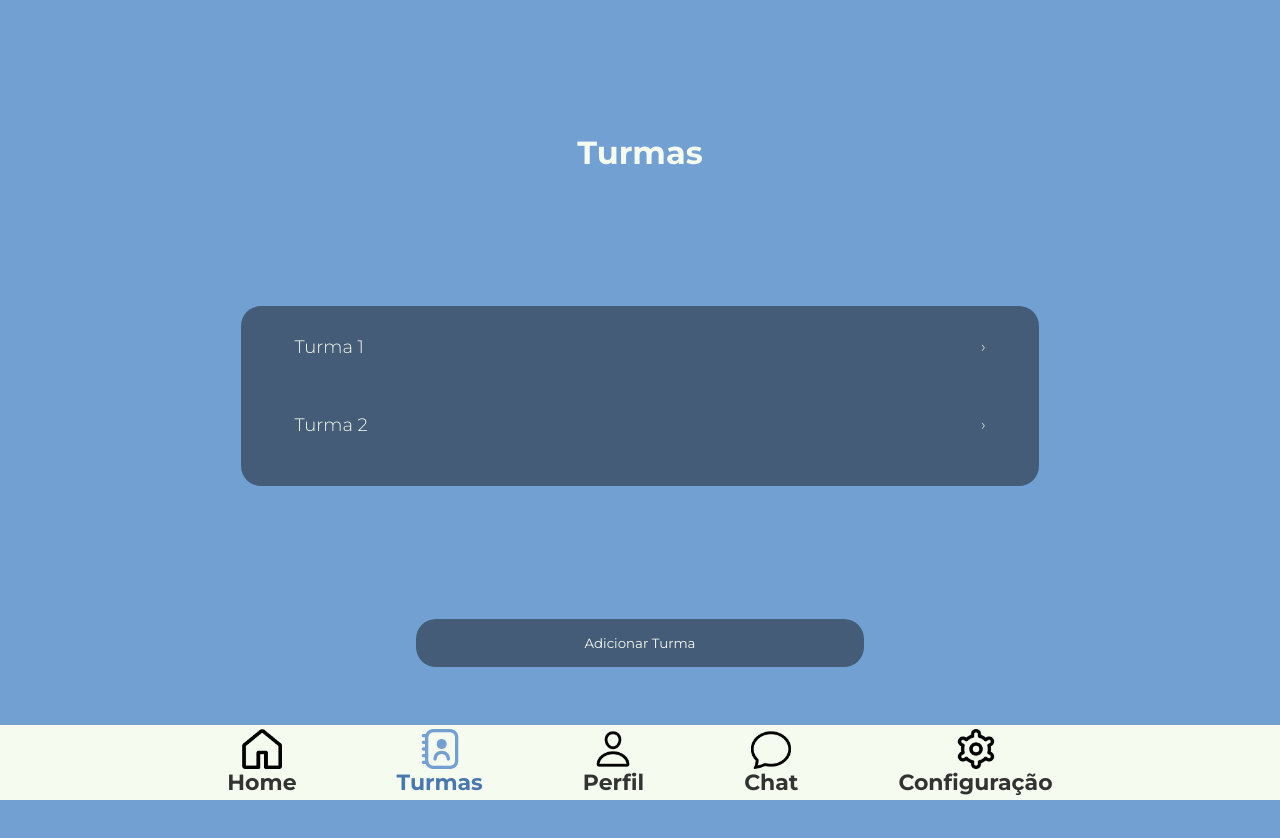
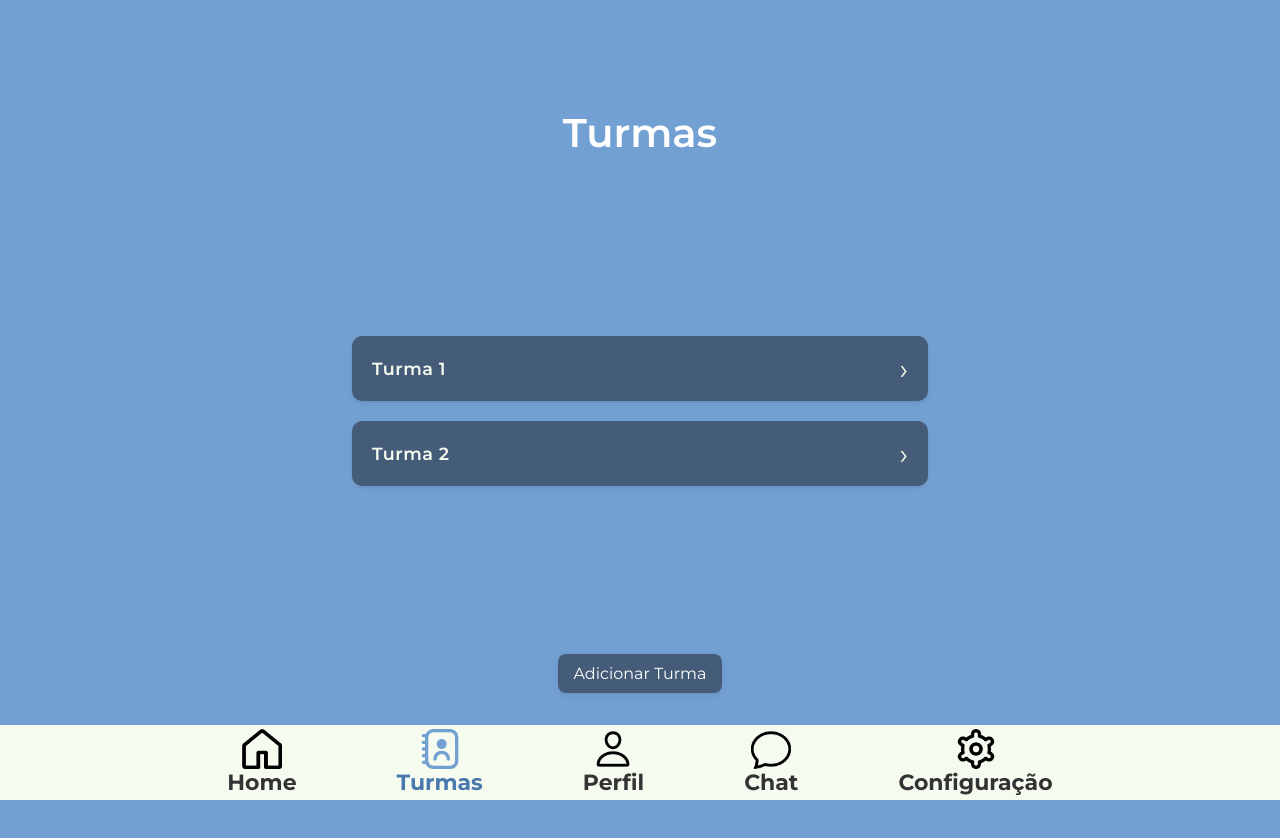
Before and after one commit to Jhuan-Medeiros/Baby_Diary, a React (Vite) app in the folder frontend/: page /turmas in a window 1280 px wide. Built offline with nearby package versions, Linux system fonts and the light colour scheme; a web font is replaced by a local one.

Commit message:
Turmas melhorada (incompleta)

```diff
--- a/frontend/src/pages/Turmas/Turmas.css
+++ b/frontend/src/pages/Turmas/Turmas.css
@@ -1,231 +1,322 @@
+/* Reset */
 body {
   margin: 0;
-  overflow-x: hidden;
-  overflow-y: hidden;
+  font-family: 'Segoe UI', Tahoma, Geneva, Verdana, sans-serif;
+  background-color: #73a0d3;
+  color: #2e3a59;
+  overflow: hidden;
+  overflow-y: auto;
 }
 
+/* Container Principal */
 .corpoTurmas {
   background-color: #73a0d3;
   height: 100vh;
   width: 100vw;
   display: flex;
+  flex-direction: column;
   justify-content: space-evenly;
   align-items: center;
-  flex-direction: column;
   padding-bottom: 5vh;
 }
 
+/* Título Principal */
 .tituloTurmas {
-  color: #f5fbef;
+  color: #ffffff;
+  font-size: 2.5rem;
+  font-weight: 600;
+  margin-bottom: 20px;
 }
 
+/* Lista de Turmas */
 .listaDeTurmas {
-  background-color: #445c77;
+  background-color: transparent;
   display: flex;
-  justify-content: space-evenly;
+  flex-direction: column;
   align-items: center;
-  gap: 7vh;
-  flex-direction: column;
+  gap: 20px;
+  width: 80%;
+  max-width: 60%;
+  max-height: 50%;
+  padding: 40px 20px;
+
   border-radius: 20px;
-  width: 70%;
-  max-height: 40%;
-  max-width: 60%;
-  overflow-y: auto;
-  padding: 40px 15px;
 }
 
+.listaDeTurmas .turmaItem:first-child {
+  margin-top: 1.5vh;
+}
 
-
-
-/* Estilização dos itens de turma */
+/* Item de Turma */
 .turmaItem {
-  width: 100%;
+  display: flex;
+  flex-direction: column;
+  align-items: center;
+  width: 50%;
 }
 
 .turmaButton {
   background-color: #445c77;
   color: #f5fbef;
   border: none;
-  width: 100%;
-  height: 10%;
+  width: 150%;
+  padding: 15px 20px;
   display: flex;
+  justify-content: space-between;
   align-items: center;
-  justify-content: space-between;
-  padding-left: 5%;
-  padding-right: 5%;
-  font-weight: 300;
-  font-size: large;
+  font-size: 1.1rem;
+  font-weight: 400;
+  cursor: pointer;
+  border-radius: 10px;
+  box-shadow: 0 2px 4px rgba(0, 0, 0, 0.1);
+  transition: background-color 0.3s ease, transform 0.1s ease;
+}
+
+.turmaButton:hover {
+  background-color: #3a4f65;
+}
+
+.turmaButton:active {
+  background-color: #2f3d51;
+  transform: scale(0.98);
+}
+
+.turmaNome {
+  font-weight: 600;
+  letter-spacing: 0.5px;
+}
+
+.arrow {
+  font-size: 1.8rem;
+  color: #f5fbef;
   cursor: pointer;
 }
 
-.arrow {
-  cursor: pointer;
-  margin-left: auto;
-  font-size: 1.5vh;
+.listaAlunos {
+  width: 80%;
+  background-color: #ffffff;
+  color: #2e3a59;
+  border-radius: 10px;
+  /* border: 2px solid #858586; */
+  box-shadow: 0 2px 8px rgba(0, 0, 0, 0.08);
+  transition: box-shadow 0.3s ease;
+  display: flex;
+  flex-wrap: nowrap;
+  overflow-x: auto;
+  gap: 10px;
+  padding: 15px;
+  flex-direction: column;
 }
 
-/* Lista de alunos */
-.listaAlunos {
-  background-color: #f5fbef;
-  color: #000;
-  width: 100%;
-  padding: 5px 10px;
-  border-radius: 5px;
-  margin-top: 5px;
-
+.listaAlunos p {
+  margin: 0;
+  display: flex;
+  justify-content: space-between;
+  align-items: center;
+  border-bottom: 1px solid #e9ecef;
+  border: solid 1px #858586;
+  border-radius: 10px;
+  padding: 10px;
 }
 
-
-/* Botão para criar turma */
-.botaoCriarTurma {
-  background-color: #445c77;
-  height: 6vh;
-  width: 35vw;
-  color: #f5fbef;
-  border: none;
-  border-radius: 20px;
-  cursor: pointer;
+.listaAlunos p:last-child {
+  border-bottom: none;
 }
 
-/* Modal para criar turma */
-.modalCriarTurma {
+.botaoCriarTurma,
+.adicionarAlunoButton,
+.buscaAlunoButton,
+.modalButtons button,
+.excluirAlunoButton,
+.excluirTurmaButton {
+  background-color: #445c77;
+  color: #ffffff;
+  border: none;
+  padding: 10px 15px;
+  border-radius: 8px;
+  font-size: 1rem;
+  cursor: pointer;
+  transition: background-color 0.3s ease, transform 0.1s ease;
+  box-shadow: 0 2px 6px rgba(0, 0, 0, 0.1);
+}
+
+.botaoCriarTurma:hover,
+.adicionarAlunoButton:hover,
+.buscaAlunoButton:hover,
+.modalButtons button:hover,
+.excluirAlunoButton:hover,
+.excluirTurmaButton:hover {
+  background-color: #3a4f65;
+}
+
+.botaoCriarTurma:active,
+.adicionarAlunoButton:active,
+.buscaAlunoButton:active,
+.modalButtons button:active,
+.excluirAlunoButton:active,
+.excluirTurmaButton:active {
+  background-color: #2f3d51;
+  transform: scale(0.98);
+}
+
+.modalCriarTurma,
+.modalOverlay {
   position: fixed;
   top: 0;
   left: 0;
-  width: 100%;
-  height: 100%;
-  background-color: rgba(0,0,0,0.5);
+  width: 100vw;
+  height: 100vh;
+  background-color: rgba(0, 0, 0, 0.6);
   display: flex;
   justify-content: center;
   align-items: center;
+  z-index: 1000;
 }
 
-.modalContent {
-  background-color: #fff;
-  padding: 20px;
-  border-radius: 10px;
-  width: 300px;
+.modalContent,
+.modalAlunoContent {
+  background-color: #ffffff;
+  padding: 30px;
+  border-radius: 15px;
+  width: 90%;
+  max-width: 400px;
   text-align: center;
+  box-shadow: 0 6px 20px rgba(0, 0, 0, 0.3);
 }
 
-/* Estilos para adicionar aluno */
 .adicionarAlunoContainer {
   display: flex;
   align-items: center;
   gap: 10px;
-  margin-top: 10px;
+  margin-top: 15px;
   width: 100%;
   padding: 0 5%;
+  justify-content: center;
 }
 
-.adicionarAlunoInput {
+.adicionarAlunoInput,
+.campoBusca {
   flex: 1;
-  padding: 5px 10px;
-  border-radius: 5px;
+  padding: 10px;
+  border-radius: 8px;
   border: 1px solid #ccc;
+  font-size: 1rem;
 }
 
-.adicionarAlunoButton {
-  background-color: #445c77;
-  color: #f5fbef;
-  border: none;
-  padding: 5px 10px;
-  border-radius: 5px;
-  cursor: pointer;
+.cardsContainer {
+  display: flex;
+  flex-wrap: wrap;
+  justify-content: center;
+  gap: 15px;
 }
 
-/* Modal geral que cobre tudo */
-.modalOverlay {
-  position: fixed;
-  top: 0;
-  left: 0;
-  height: 100vh;
-  width: 100vw;
-  background-color: rgba(0, 0, 0, 0.5);
-  display: flex;
-  justify-content: center;
-  align-items: center;
-  z-index: 999;
+.alunoCard {
+  flex: 0 1 120px;
+  background-color: #f1f6fb;
+  border: 1px solid #cfd8e3;
+  border-radius: 12px;
+  padding: 12px;
+  text-align: center;
+  font-weight: 500;
+  transition: background-color 0.3s ease, transform 0.2s ease;
+  box-shadow: 0 2px 6px rgba(0, 0, 0, 0.05);
 }
 
-/* Conteúdo branco centralizado */
-.modalAlunoContent {
-  background-color: #fff;
+.alunoCard:hover {
+  background-color: #e3eef8;
+  transform: translateY(-3px);
+}
+
+.scrollHorizontal {
+  display: flex;
+  flex-wrap: wrap;
+  overflow-y: auto;
+  max-height: 200px;
+  gap: 15px;
+  padding: 10px;
+  justify-content: center;
+  scrollbar-width: thin;
+  scrollbar-color: #aaa #f1f1f1;
+}
+
+.scrollHorizontal::-webkit-scrollbar {
+  height: 8px;
+  width: 8px;
+}
+
+.scrollHorizontal::-webkit-scrollbar-track {
+  background: #f1f1f1;
+}
+
+.scrollHorizontal::-webkit-scrollbar-thumb {
+  background-color: #999;
   border-radius: 10px;
-  padding: 30px;
-  width: 400px;
-  height: 400px;
-  max-width: 90%;
+  border: 2px solid #f1f1f1;
+}
+
+.turmaDetalhe {
+  margin-top: 10px;
+  background-color: #f1f6fb;
+  border-radius: 10px;
+  box-shadow: 0 4px 8px rgba(0, 0, 0, 0.1);
+  width: 130%;
+  display: flex;
+  flex-direction: column;
+  align-items: center;
+}
+
+.turmaNomeHeader {
+  width: 100%;
+  margin-bottom: 10px;
+  font-size: 1.2rem;
+  font-weight: 600;
+  color: #2e3a59;
   text-align: center;
 }
 
-/* Cards de alunos */
-.cardsContainer {
+.turmaActions {
+  margin-top: 15px;
   display: flex;
-  flex-direction: column;
+  justify-content: space-around;
+  flex-wrap: wrap;
   gap: 10px;
-  margin: 20px 0;
+  width: 100%;
 }
 
-.alunoCard {
-  min-width: 120px;
-  padding: 10px;
-  border: 1px solid black;
-  border-radius: 5px;
-  background-color: #f9f9f9;
-  text-align: center;
-  flex-shrink: 0;
-}
-
-/* Campo de busca */
-.campoBusca {
-  width: 100%;
-  padding: 8px;
-  margin-bottom: 15px;
-  border: 1px solid #ccc;
+.excluirAlunoButton {
+  background-color: #d9534f;
+  padding: 5px 10px;
+  font-size: 0.85rem;
   border-radius: 5px;
 }
 
-/* Scroll horizontal dos cards */
-.scrollHorizontal {
-  display: flex;
-  flex-wrap: wrap; /* Faz os cards quebrarem linha */
-  overflow-y: auto; /* Ativa scroll vertical */
-  max-height: 150px; /* Limita a altura do container */
-  gap: 10px;
-  padding: 10px;
-  justify-content: center;
+.excluirAlunoButton:hover {
+  background-color: #c9302c;
 }
 
-/* Botões do modal */
-.modalButtons {
-  display: flex;
-  justify-content: space-between;
-  gap: 10px;
-  margin-top: 20px;
+.excluirTurmaButton,
+.buscaAlunoButton {
+  background-color: #0099ff;
 }
 
-.modalButtons button {
-  flex: 1;
-  padding: 8px;
-  background-color: #445c77;
-  color: white;
-  border: none;
-  border-radius: 5px;
-  cursor: pointer;
+.excluirTurmaButton:hover,
+.buscaAlunoButton:hover {
+  background-color: #007acc;
 }
 
-.modalButtons button:hover {
-  background-color: #3a4f65;
+.botaoCriarTurma {
+  display: flex;
+  align-items: center;
+  justify-content: center;
+  bottom: 20px;
+  margin-top: 20px;
+  background-color: #445c77;
+  color: #ffffff;
+  border: none;
+  padding: 10px 15px;
+  border-radius: 8px;
+  font-size: 1rem;
+  cursor: pointer;
+  transition: background-color 0.3s ease, transform 0.1s ease;
+  box-shadow: 0 2px 6px rgba(0, 0, 0, 0.1);
 }
-
-/* .excluirAlunoButton {
-
-} */
-
-.arrow {
-  cursor: pointer;
-  margin-left: auto;
-  font-size: 2vh;
-
-}
--- a/frontend/src/pages/Turmas/Turmas.jsx
+++ b/frontend/src/pages/Turmas/Turmas.jsx
@@ -20,6 +20,8 @@ export const Turmas = () => {
   const [modalAlunoIndex, setModalAlunoIndex] = useState(null);
   const [isAddingAluno, setIsAddingAluno] = useState(false);
   const [novoAlunoNome, setNovoAlunoNome] = useState("");
+  const [showSearchModal, setShowSearchModal] = useState(false);
+  const [searchTerm, setSearchTerm] = useState("");
 
   const handleOpenForm = () => setShowForm(true);
   const handleCloseForm = () => {
@@ -58,7 +60,6 @@ export const Turmas = () => {
 
   const handleDeleteTurma = (index) => {
     setTurmas(turmas.filter((_, idx) => idx !== index));
-    // Remove o estado de expansão se necessário
     setExpandedTurmas((prev) => {
       const novo = { ...prev };
       delete novo[index];
@@ -84,6 +85,14 @@ export const Turmas = () => {
     );
   };
 
+  // Filtra os alunos com base no termo buscado
+  const filteredAlunos =
+    modalAlunoIndex !== null
+      ? turmas[modalAlunoIndex].alunos.filter((aluno) =>
+          aluno.toLowerCase().includes(searchTerm.toLowerCase())
+        )
+      : [];
+
   return (
     <div className="corpoTurmas">
       <h1 className="tituloTurmas">Turmas</h1>
@@ -101,6 +110,7 @@ export const Turmas = () => {
                   e.stopPropagation();
                   setModalAlunoIndex(index);
                   setIsAddingAluno(false);
+                  setShowSearchModal(false);
                 }}
               >
                 ›
@@ -108,6 +118,8 @@ export const Turmas = () => {
             </button>
             {expandedTurmas[index] && (
               <>
+                <div className="turmaDetalhe">
+                  <h3 className="turmaNomeHeader">{turma.nome}</h3>
                   <div className="listaAlunos">
                     {turma.alunos.length > 0 ? (
                       turma.alunos.map((aluno, idx) => (
@@ -117,7 +129,7 @@ export const Turmas = () => {
                             className="excluirAlunoButton"
                             onClick={() => handleDeleteAluno(index, idx)}
                           >
-                          Excluir
+                            Remover
                           </button>
                         </p>
                       ))
@@ -125,11 +137,14 @@ export const Turmas = () => {
                       <p>Sem alunos</p>
                     )}
                   </div>
+                </div>
+                <div className="turmaActions">
                   <button
                     className="adicionarAlunoButton"
                     onClick={() => {
                       setModalAlunoIndex(index);
                       setIsAddingAluno(true);
+                      setShowSearchModal(false);
                     }}
                   >
                     Adicionar Aluno
@@ -140,15 +155,27 @@ export const Turmas = () => {
                   >
                     Excluir Turma
                   </button>
+                  <button
+                    className="buscaAlunoButton"
+                    onClick={() => {
+                      setModalAlunoIndex(index);
+                      setShowSearchModal(true);
+                    }}
+                  >
+                    🔍 Buscar Aluno
+                  </button>
+                </div>
               </>
             )}
           </div>
         ))}
       </div>
 
+     <div className="botaoCriarTurmaContainer">
         <button className="botaoCriarTurma" onClick={handleOpenForm}>
           Adicionar Turma
         </button>
+      </div>
 
       {showForm && (
         <div className="modalCriarTurma">
@@ -168,35 +195,15 @@ export const Turmas = () => {
         </div>
       )}
 
-      {modalAlunoIndex !== null && (
+      {modalAlunoIndex !== null && !showSearchModal && (
         <div className="modalOverlay">
           <div className="modalAlunoContent">
             {!isAddingAluno ? (
               <>
                 <h2>{turmas[modalAlunoIndex].nome} - Alunos</h2>
-                <input
-                  type="text"
-                  placeholder="Buscar aluno..."
-                  className="campoBusca"
-                  onChange={(e) => {
-                    const termo = e.target.value.toLowerCase();
-                    const alunosFiltrados = turmas[modalAlunoIndex].alunos.filter(
-                      (aluno) => aluno.toLowerCase().includes(termo)
-                    );
-                    setTurmas((prev) =>
-                      prev.map((turma, idx) =>
-                        idx === modalAlunoIndex
-                          ? { ...turma, alunosFiltrados }
-                          : turma
-                      )
-                    );
-                  }}
-                />
                 <div className="scrollHorizontal">
-                  {(turmas[modalAlunoIndex].alunosFiltrados ||
-                    turmas[modalAlunoIndex].alunos).length > 0 ? (
-                    (turmas[modalAlunoIndex].alunosFiltrados ||
-                      turmas[modalAlunoIndex].alunos).map((aluno, idx) => (
+                  {turmas[modalAlunoIndex].alunos.length > 0 ? (
+                    turmas[modalAlunoIndex].alunos.map((aluno, idx) => (
                       <div key={idx} className="alunoCard">
                         {aluno}{" "}
                         <button
@@ -244,6 +251,48 @@ export const Turmas = () => {
         </div>
       )}
 
+      {showSearchModal && modalAlunoIndex !== null && (
+        <div className="modalOverlay">
+          <div className="modalAlunoContent">
+            <h2>Buscar Aluno em {turmas[modalAlunoIndex].nome}</h2>
+            <input
+              type="text"
+              placeholder="Buscar aluno..."
+              className="campoBusca"
+              value={searchTerm}
+              onChange={(e) => setSearchTerm(e.target.value)}
+            />
+            <div className="scrollHorizontal">
+              {filteredAlunos.length > 0 ? (
+                filteredAlunos.map((aluno, idx) => (
+                  <div key={idx} className="alunoCard">
+                    {aluno}{" "}
+                    <button
+                      className="excluirAlunoButton"
+                      onClick={() => handleDeleteAluno(modalAlunoIndex, idx)}
+                    >
+                      Excluir
+                    </button>
+                  </div>
+                ))
+              ) : (
+                <p>Sem alunos encontrados</p>
+              )}
+            </div>
+            <div className="modalButtons">
+              <button
+                onClick={() => {
+                  setShowSearchModal(false);
+                  setModalAlunoIndex(null); // <- adiciona isso
+                }}
+              >
+                Fechar Busca
+              </button>
+            </div>
+          </div>
+        </div>
+      )}
+
       <NavbarProfessores />
     </div>
   );
```
Lines whose indentation alone changed are shown as unchanged.
